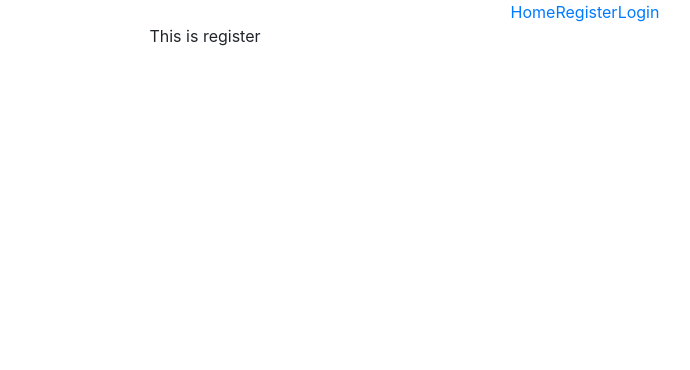
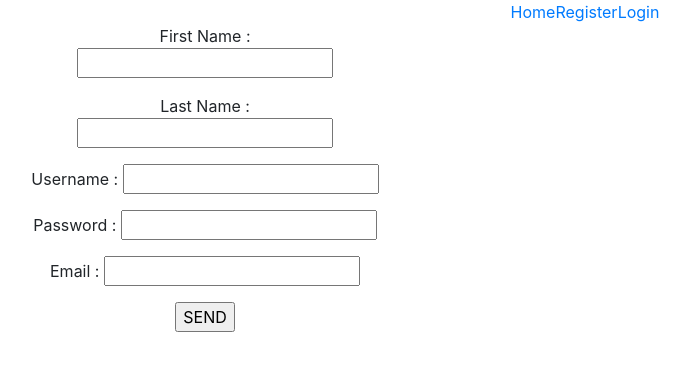
Before and after one commit to pSaurav10/FutsalFrontend, a React (Create React App) app: page /register in a window 1280 px wide. Shown: the top 370 px of the page, without its empty margins (55-745 px from the left). Built offline with nearby package versions, Linux system fonts and the light colour scheme.

Commit message:
Signup and login

```diff
--- a/package.json
+++ b/package.json
@@ -6,6 +6,7 @@
     "@testing-library/jest-dom": "^5.11.9",
     "@testing-library/react": "^11.2.5",
     "@testing-library/user-event": "^12.7.2",
+    "axios": "^0.21.1",
     "bootstrap": "^4.6.0",
     "jquery": "^3.5.1",
     "react": "^17.0.1",
--- a/src/App.js
+++ b/src/App.js
@@ -1,5 +1,5 @@
 import './App.css';
-import 'bootstrap/dist/css/bootstrap.min.css'
+import 'bootstrap/dist/css/bootstrap.min.css';
 import {BrowserRouter} from 'react-router-dom';
 import Header from './Header/Header'
 import Body from './Body/Body'
--- a/src/Body/Login.js
+++ b/src/Body/Login.js
@@ -1,8 +1,35 @@
-import {Component} from "react";
+import {Component, state, sendUserData} from "react";
+import axios from 'axios';
 class Login extends Component {
+    state = {
+        username : "",
+        password : ""
+    }
+    sendUserData = (e)=>{
+        e.preventDefault();
+        const data = {
+            username: this.state.username,
+            password: this.state.password
+        }
+        axios.post("http://localhost:8080/player/login", data)
+        .then(response=>{
+            console.log(response)
+        })
+        .catch(err =>{
+            console.log(err)
+        })
+    }
     render(){
         return(
-            <div>this is login</div>
+            <div>
+            <form onSubmit={this.sendUserData}>
+                <p>Username : <input type = "text" value = {this.state.username}
+                onChange = {(event)=>{this.setState({username : event.target.value})}}/></p>
+                <p>Password : <input type = "text" value = {this.state.password}
+                onChange = {(event)=>{this.setState({password : event.target.value})}}/></p>
+                <p><input type="submit" value="SEND" onClick={this.sendUserData}></input></p>
+            </form>
+        </div>
         )
     }
 }
--- a/src/Body/Register.js
+++ b/src/Body/Register.js
@@ -1,10 +1,50 @@
-import {Component} from "react";
-class Register extends Component {
+import{Component, state, loginUser} from "react";
+import axios from 'axios';
+
+class Register extends Component{
+    state = {
+        fname : "",
+        lname:"",
+        username : "",
+        password : "",
+        email : ""
+    }
+
+    loginUser = (e)=>{
+        e.preventDefault();
+        const data = {
+            fname: this.state.fname,
+            lname: this.state.lname,
+            username: this.state.username,
+            password: this.state.password,
+            email: this.state.email
+        }
+        axios.post("http://localhost:8080/player/register", data)
+        .then(response=>{
+            console.log(response)
+        })
+        .catch(err =>{
+            console.log(err)
+        })
+    }
     render(){
         return(
-            <div>This is register</div>
+            <div>
+                <form onSubmit={this.loginUser}>
+                    <p>First Name : <input type = "text" value = {this.state.fname}
+                    onChange = {(event)=>{this.setState({fname : event.target.value})}}/></p>
+                    <p>Last Name : <input type = "text" value = {this.state.lname}
+                    onChange = {(event)=>{this.setState({lname : event.target.value})}}/></p>
+                    <p>Username : <input type = "text" value = {this.state.username}
+                    onChange = {(event)=>{this.setState({username : event.target.value})}}/></p>
+                    <p>Password : <input type = "text" value = {this.state.password}
+                    onChange = {(event)=>{this.setState({password : event.target.value})}}/></p>
+                    <p>Email : <input type = "email" value = {this.state.email}
+                    onChange = {(event)=>{this.setState({email : event.target.value})}}/></p>
+                    <p><input type="submit" value="SEND"></input></p>
+                </form>
+            </div>
         )
     }
 }
-
-export default Register
+export default Register;
```
Also changed, not shown: 1 other file (tests, documents, lock files or other folders).
